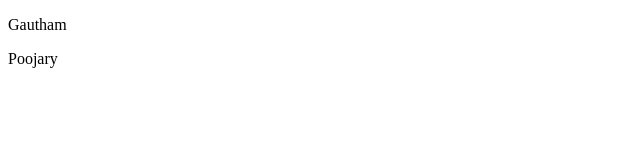
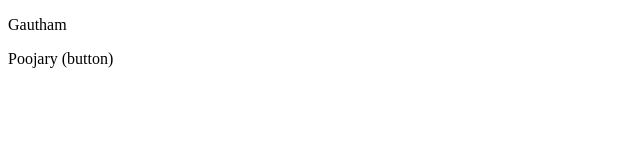
Before and after one commit to gautham444444/localrepo, a plain HTML site: page index.html in a window 1280 px wide. Shown: the full height of the page, 0-640 px from the left. Drawn offline with Linux system fonts and the light colour scheme.

```diff
--- a/index.html
+++ b/index.html
@@ -7,6 +7,6 @@
 </head>
 <body>
     <p>Gautham</p>
-    <p>Poojary</p>
+    <p>Poojary (button)</p>
 </body>
 </html>
```
